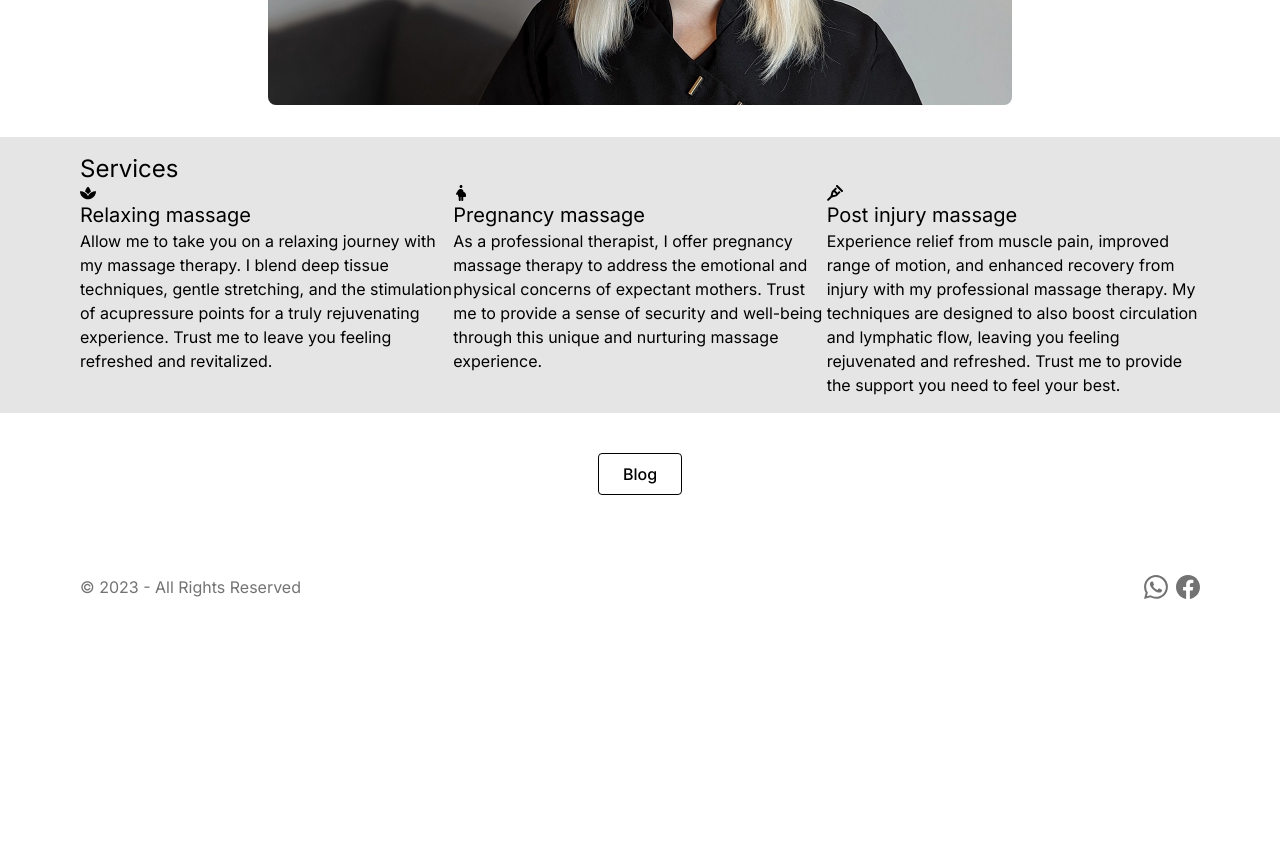
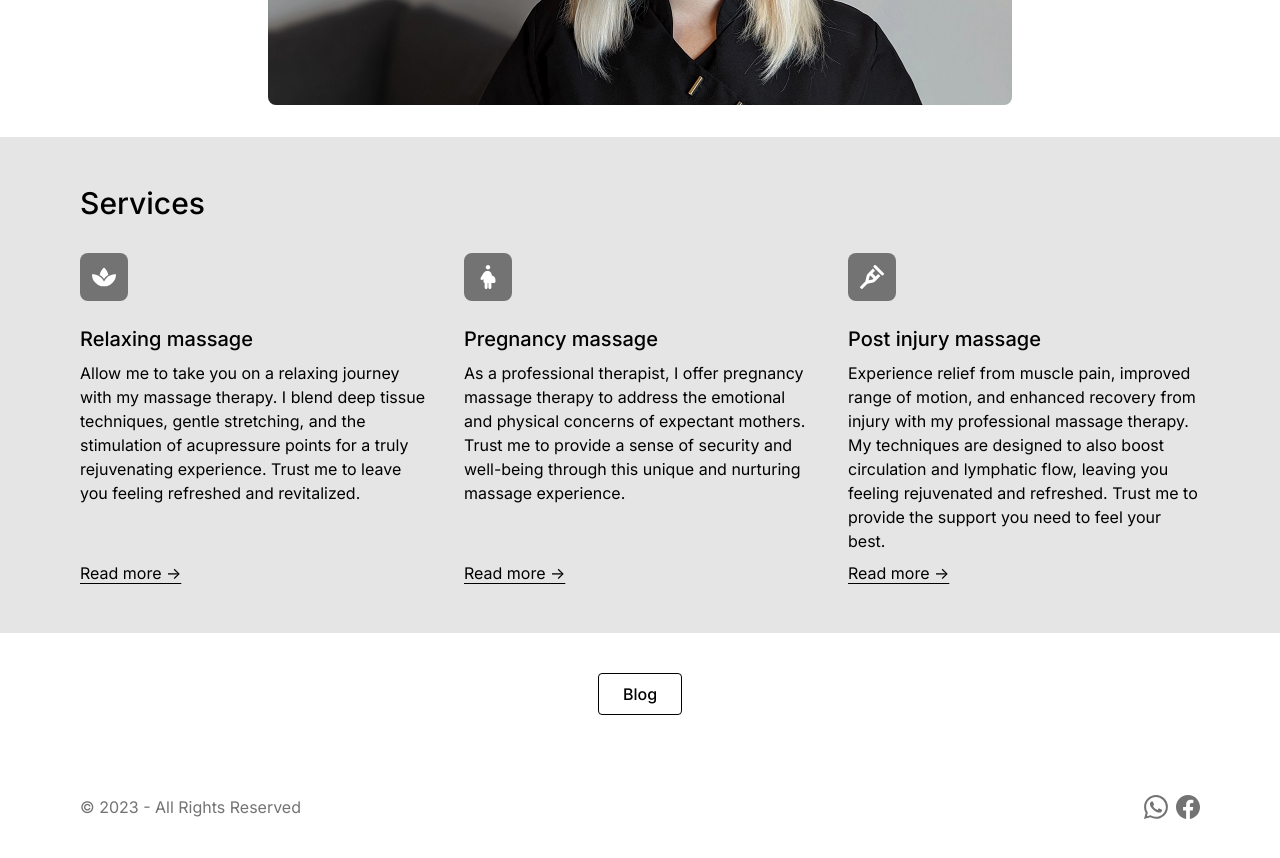
Before and after one commit to lbn21/gosia-massage, a Next.js app: page / in a window 1280 px wide. Shown: the part 800-1658 px from the top of the page. Before the commit the page ends 1439 px from the top, so only its background shows below. Built offline with nearby package versions, Linux system fonts and the light colour scheme.

Commit message:
Adds services section

```diff
--- a/app/page.tsx
+++ b/app/page.tsx
@@ -21,8 +21,8 @@ const services = [
     icon: (
       <svg
         xmlns="http://www.w3.org/2000/svg"
-        width="1em"
-        height="1em"
+        width="1.5rem"
+        height="1.5rem"
         fill="currentColor"
         viewBox="0 0 576 512"
       >
@@ -37,8 +37,8 @@ const services = [
     icon: (
       <svg
         xmlns="http://www.w3.org/2000/svg"
-        width="1em"
-        height="1em"
+        width="1.5rem"
+        height="1.5rem"
         fill="currentColor"
         viewBox="0 0 320 512"
       >
@@ -53,8 +53,8 @@ const services = [
     icon: (
       <svg
         xmlns="http://www.w3.org/2000/svg"
-        width="1em"
-        height="1em"
+        width="1.5rem"
+        height="1.5rem"
         fill="currentColor"
         viewBox="0 0 512 512"
       >
@@ -71,8 +71,8 @@ export default function Home() {
     <>
       <div className="container flex flex-col text-center">
         {/* Header */}
-        <h1 className="mt-16 text-5xl">Gosia Massage</h1>
-        <p className="mx-auto my-8 max-w-screen-sm text-lg font-light">
+        <h1 className="mt-16 text-5xl font-medium">Gosia Massage</h1>
+        <p className="mx-auto my-8 max-w-screen-sm text-lg">
           My name is Gosia and I am a professionally trained therapist with
           origins in Poland. As a qualified professional, I am dedicated to
           providing personalized massages that are tailored specifically to your
@@ -125,15 +125,25 @@ export default function Home() {
 
       {/* Services */}
       <div className="bg-neutral-200">
-        <div className="container py-4">
-          <h2 className="text-2xl">Services</h2>
-          <div className="grid grid-cols-1 lg:grid-cols-3">
+        <div className="container py-8 lg:py-12">
+          <h2 className="mb-8 text-3xl font-medium">Services</h2>
+          <div className="grid grid-cols-1 gap-8 lg:grid-cols-3">
             {services.map((service) => {
               return (
-                <div key={service.title}>
-                  <div>{service.icon}</div>
-                  <h3 className="text-xl">{service.title}</h3>
-                  <p>{service.description}</p>
+                <div key={service.title} className="flex flex-col gap-2">
+                  <div className="flex aspect-square w-12 items-center justify-center rounded-lg bg-neutral-500 text-white">
+                    {service.icon}
+                  </div>
+                  <h3 className="mt-2 text-xl font-medium lg:mt-4">
+                    {service.title}
+                  </h3>
+                  <p className="grow">{service.description}</p>
+                  <Link
+                    href="/"
+                    className="w-fit text-black underline underline-offset-4"
+                  >
+                    Read more {'->'}
+                  </Link>
                 </div>
               );
             })}
```
